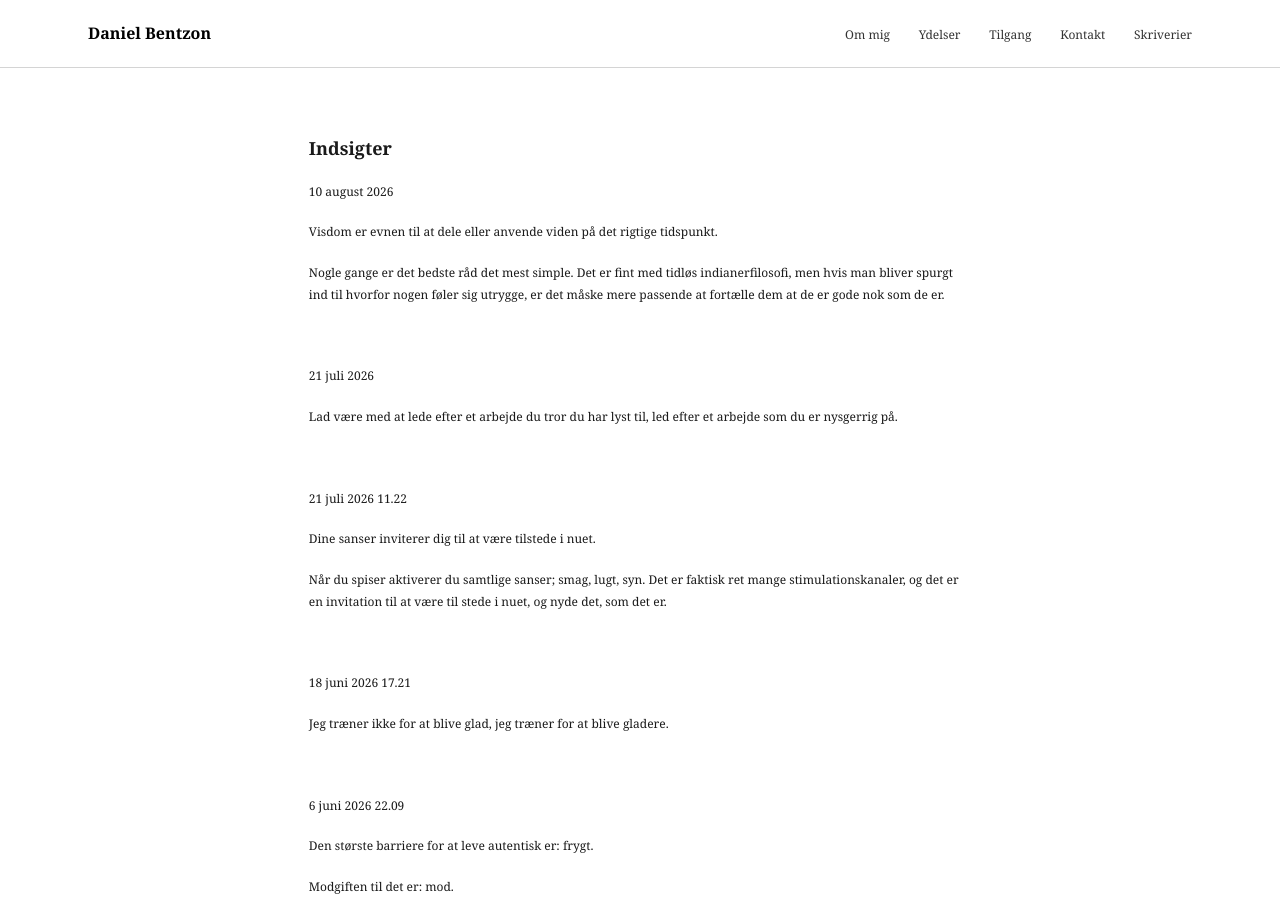
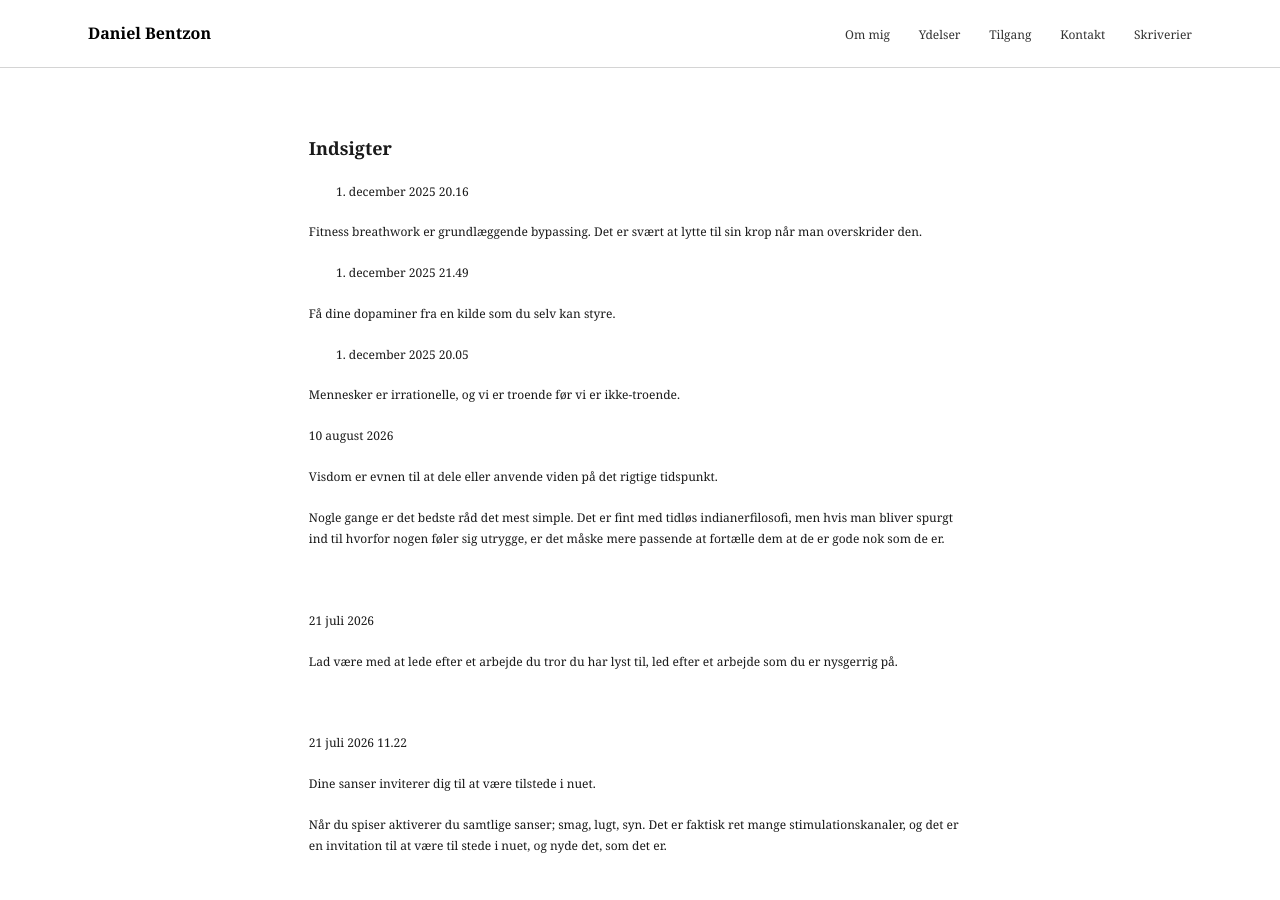
Before and after one commit to danielbentzon/danielbentzon.github.io, a Jekyll site: the page built from _sider/indsigter.md, in a window 1280 px wide and 900 px high. Built offline with Jekyll 4.4.1, drawn with Linux system fonts in a browser that asks for light colours.

Commit message:
Update indsigter.md

```diff
--- a/_sider/indsigter.md
+++ b/_sider/indsigter.md
@@ -1,6 +1,19 @@
 ---
 permalink: /indsigter/
 ---
+25. december 2025 20.16
+
+Fitness breathwork er grundlæggende bypassing. Det er svært at lytte til sin krop når man overskrider den.
+
+22. december 2025 21.49
+
+Få dine dopaminer fra en kilde som du selv kan styre.
+
+21. december 2025 20.05
+
+Mennesker er irrationelle, og vi er troende før vi er ikke-troende.
+
+
 10 august 2026
 
 Visdom er evnen til at dele eller anvende viden på det rigtige tidspunkt.
```
